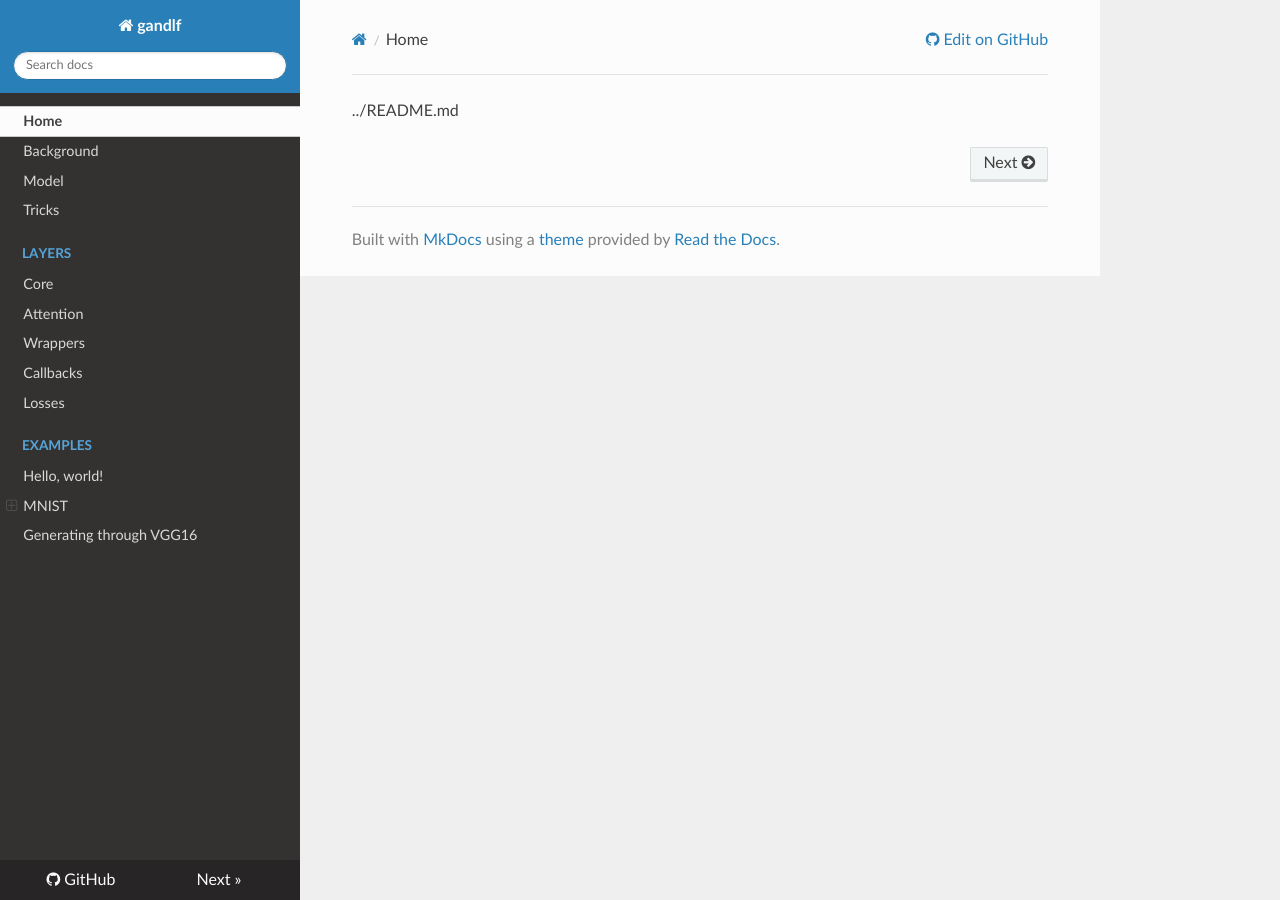
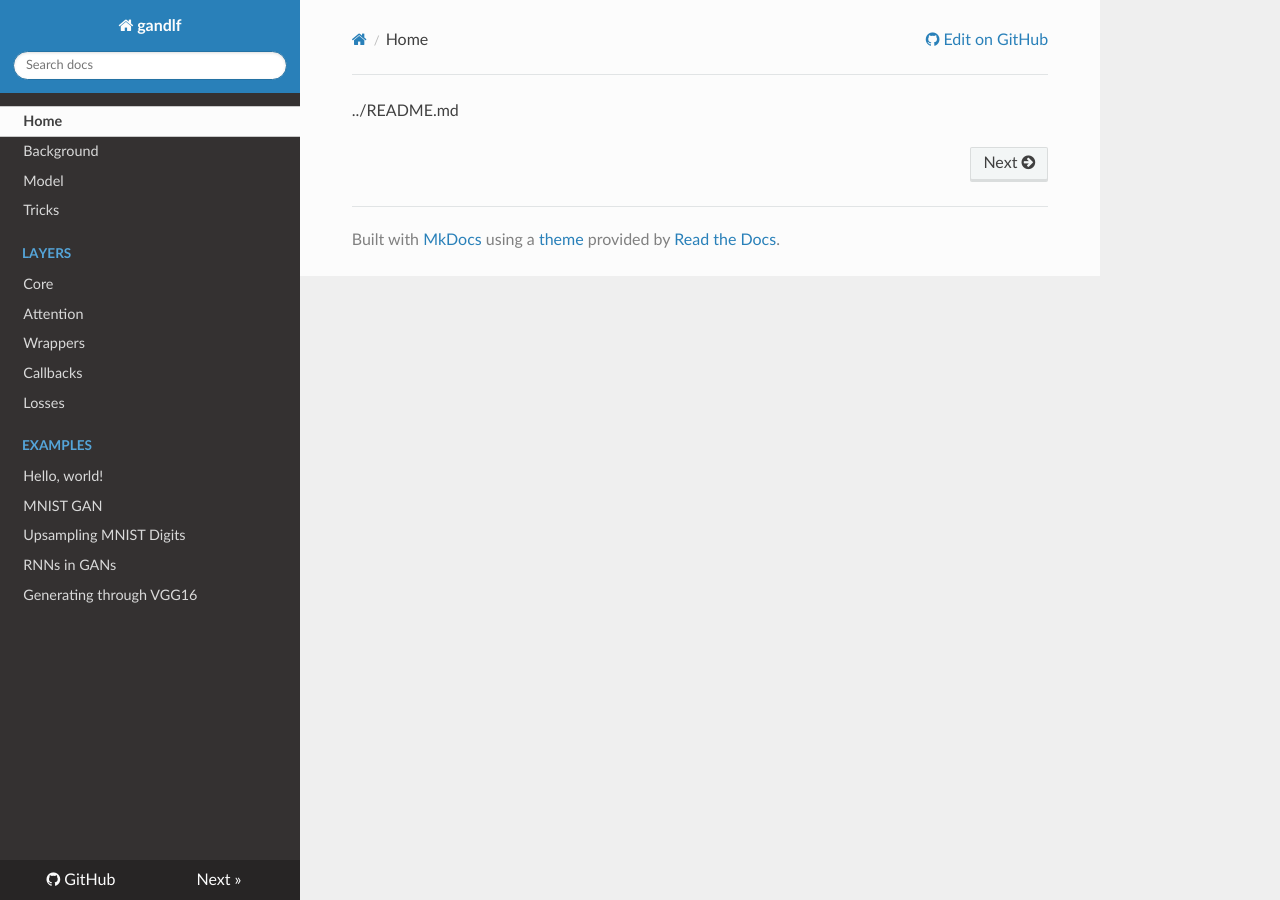
Before and after one commit to codekansas/gandlf, an MkDocs documentation site: the page built from docs/index.md, in a window 1280 px wide. Built offline with MkDocs 1.6.1, drawn with Linux system fonts in a browser that asks for light colours; nearby versions of some CDN libraries; old or Windows-style settings are respelled for this version of MkDocs; some of the changed lines change nothing that is shown.

Commit message:
updated mkdocs

```diff
--- a/mkdocs.yml
+++ b/mkdocs.yml
@@ -17,8 +17,7 @@ pages:
 - Losses: losses.md
 - Examples:
   - Hello, world!: examples/xor.md
-  - MNIST:
-    - MNIST GAN: examples/mnist/mnist_gan.md
-    - Upsampling MNIST Digits: examples/mnist/mnist_upsample.md
-    - RNNs in GANs: examples/mnist/mnist_rnn.md
+  - MNIST GAN: examples/mnist/mnist_gan.md
+  - Upsampling MNIST Digits: examples/mnist/mnist_upsample.md
+  - RNNs in GANs: examples/mnist/mnist_rnn.md
   - Generating through VGG16: examples/vgg16.md
```
